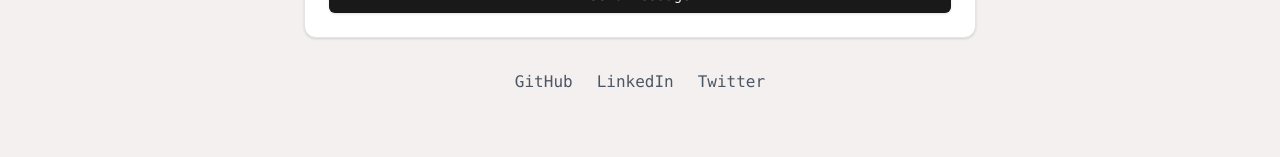
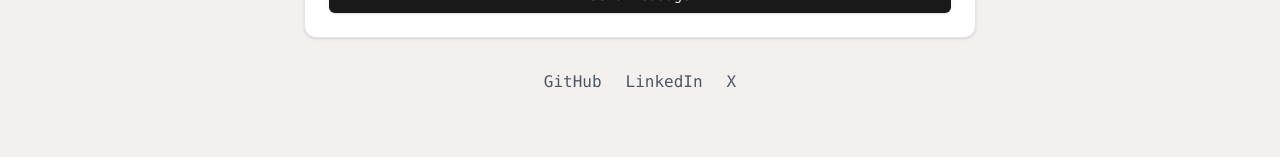
Before and after one commit to KushalPraja/portfolio, a Next.js app: page /contact in a window 1280 px wide. Shown: the part 590-747 px from the top of the page. Built offline with nearby package versions, Linux system fonts and the light colour scheme.

Commit message:
refactor: update About page bio and font; modify social links in Contact page

```diff
--- a/app/about/page.tsx
+++ b/app/about/page.tsx
@@ -2,6 +2,7 @@
 import { motion } from "framer-motion";
 import { Card, CardContent } from "@/components/ui/card";
 import { Progress } from "@/components/ui/progress";
+import { GeistMono } from 'geist/font/mono';
 
 const skills = [
   { name: "JavaScript/TypeScript", level: 80 },
@@ -53,8 +54,8 @@ export default function About() {
             <Card className="h-full">
               <CardContent className="p-6">
                 <h2 className="text-2xl font-bold mb-4">Bio</h2>
-                <p className="text-gray-600 leading-relaxed">
-                I&apos;m Kushal Prajapati, an aspiring software engineer currently studying Computer Engineering at the University of Waterloo. I specialize in building modern web applications using Next.js, React, and Node.js, with a focus on creating responsive and performant solutions.                  With expertise in modern web technologies, I focus on building performant and scalable applications.
+                <p className={`text-gray-600 leading-relaxed text-sm ${GeistMono.className}`}>
+                I&apos;m Kushal Prajapati, an aspiring AI + FullStack developer currently studying Computer Engineering at the University of Waterloo. I specialize in building modern web applications using Next.js, React, and Node.js, with a focus on creating responsive and performant solutions.                  With expertise in modern web technologies, I focus on building performant and scalable applications.
                 </p>
               </CardContent>
             </Card>
--- a/app/contact/page.tsx
+++ b/app/contact/page.tsx
@@ -6,9 +6,9 @@ import { Textarea } from "@/components/ui/textarea";
 import { Button } from "@/components/ui/button";
 
 const socialLinks = [
-  { name: "GitHub", url: "https://github.com/yourusername" },
-  { name: "LinkedIn", url: "https://linkedin.com/in/yourusername" },
-  { name: "Twitter", url: "https://twitter.com/yourusername" }
+  { name: "GitHub", url: "https://github.com/KushalPraja" },
+  { name: "LinkedIn", url: "https://www.linkedin.com/in/kushalpraja/" },
+  { name: "X", url: "https://x.com/KushalPraj" }
 ];
 
 export default function Contact() {
```
